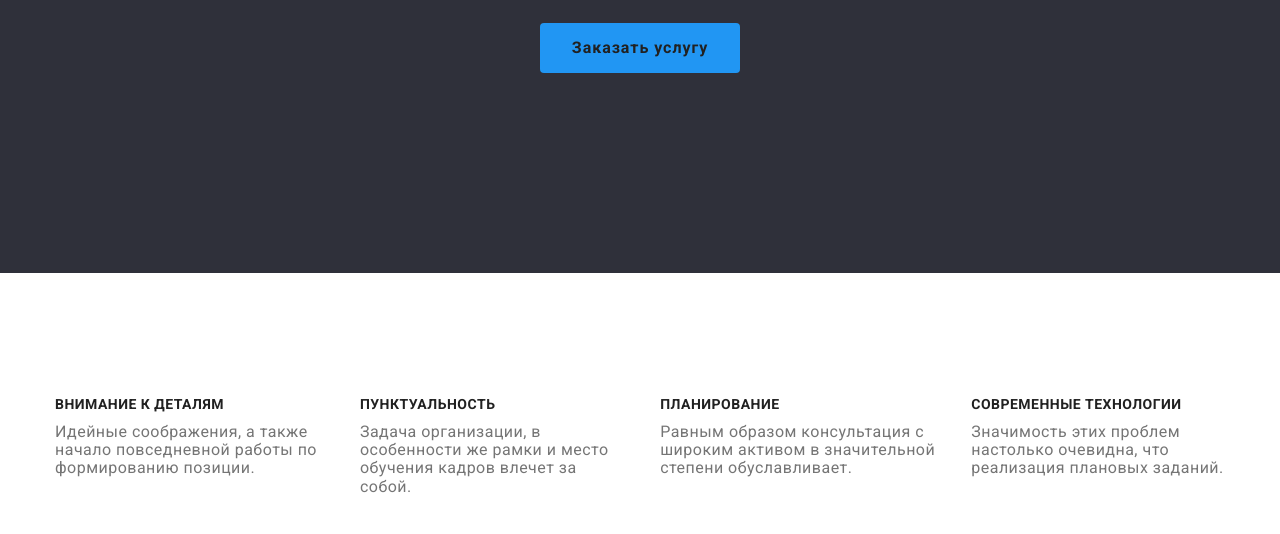
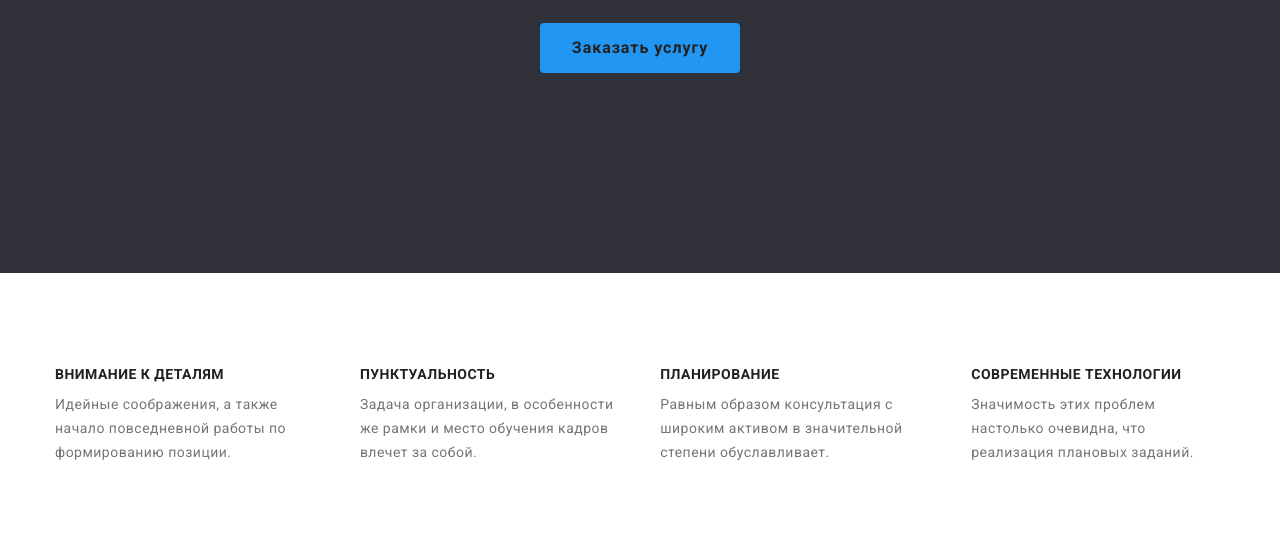
Before and after one commit to MaksimEdam/goit-markup-hw-03, a plain HTML site: page index.html in a window 1280 px wide. Shown: the part 418-952 px from the top of the page. Drawn offline with nearby package versions, Linux system fonts and the light colour scheme.

Commit message:
ошибка в описании секции

```diff
--- a/css/styles.css
+++ b/css/styles.css
@@ -145,9 +145,6 @@ body {
 /*====================Конец оформления секции героя ======================*/
 
 /*============================описание секции=============================*/
-.section-desc {
-  padding-top: 30px;
-}
 .section-description {
   display: flex;
   padding-top: 94px;
@@ -165,7 +162,7 @@ body {
   text-transform: uppercase;
   margin-bottom: 10px;
 }
-.section .desc,
+.desc,
 .footer .desc {
   font-size: 14px;
   line-height: 1.71;
--- a/index.html
+++ b/index.html
@@ -55,7 +55,7 @@
         <button class="hero-button" type="button">Заказать услугу</button>
       </section>
       <!--описание секции--->
-      <section>
+      <section">
         <div class="container section-desc">
           <h2 class="temporarily">Описание секции</h2>
           <ul class="section-description list">
```
